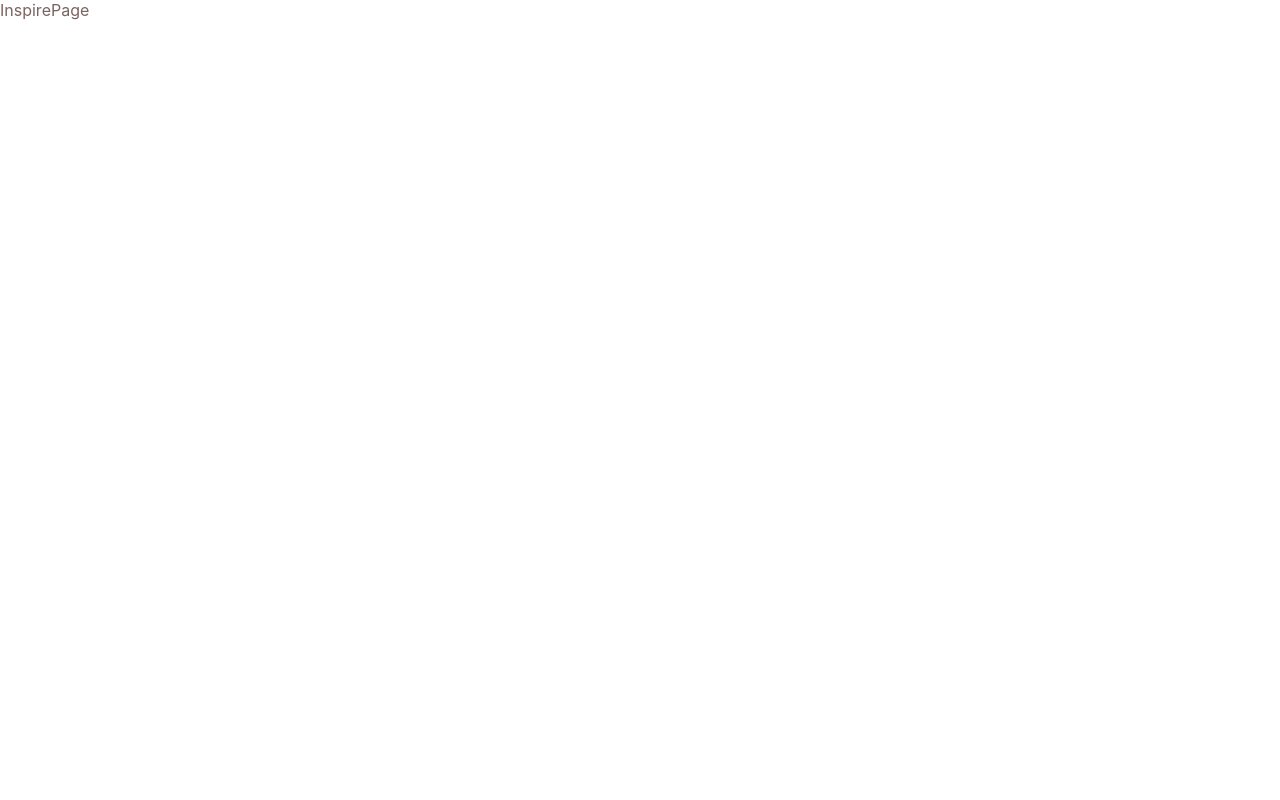
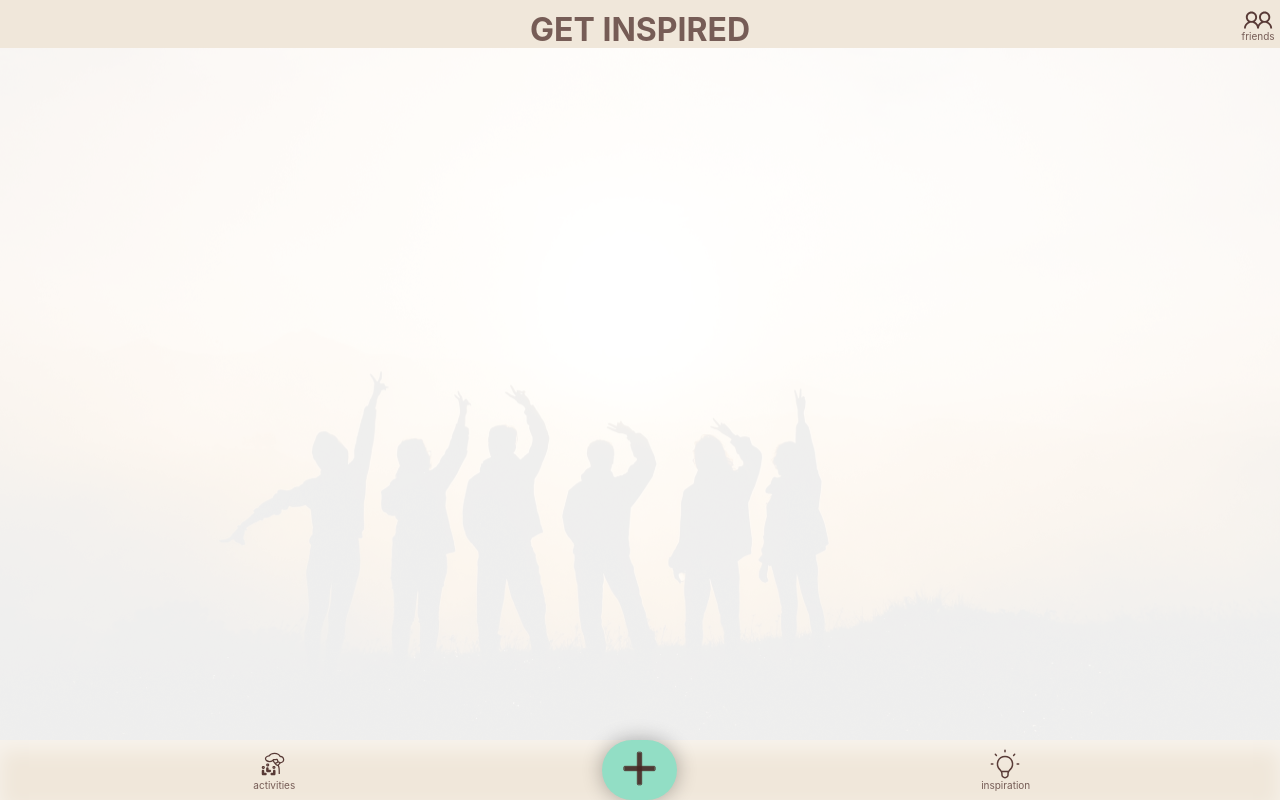
Before and after one commit to JelenadlS/capstone-project, a React (Create React App) app: page /getinspired in a window 1280 px wide. Built offline with nearby package versions, Linux system fonts and the light colour scheme.

Commit message:
Add main structure to new page

```diff
--- a/src/App.js
+++ b/src/App.js
@@ -129,7 +129,15 @@ export default function App() {
               />
             }
           />
-          <Route path="/getinspired" element={<GetInspiredPage />} />
+          <Route
+            path="/getinspired"
+            element={
+              <GetInspiredPage
+                handleResetPage={handleResetPage}
+                handleResetPageAndShowArrow={handleResetPageAndShowArrow}
+              />
+            }
+          />
         </Routes>
       </WrapperApp>
     </ErrorBoundary>
--- a/src/pages/EditActivityPage.js
+++ b/src/pages/EditActivityPage.js
@@ -21,11 +21,6 @@ export default function EditActivityPage({
   const { id } = useParams();
   const activityToEdit = activities.find(activity => activity.id === id);
 
-  function resetForm() {
-    navigate(`/${activityToEdit.friend}/${activityToEdit.activity}`);
-    setPhoto('');
-  }
-
   return (
     <Picture>
       <Header handleResetPage={handleResetPage}>
@@ -47,4 +42,9 @@ export default function EditActivityPage({
       </Main>
     </Picture>
   );
+
+  function resetForm() {
+    navigate(`/${activityToEdit.friend}/${activityToEdit.activity}`);
+    setPhoto('');
+  }
 }
--- a/src/pages/GetInspiredPage.js
+++ b/src/pages/GetInspiredPage.js
@@ -1,5 +1,29 @@
+import { Link } from 'react-router-dom';
 import styled from 'styled-components';
 
-export default function GetInspiredPage() {
-  return <div>InspirePage</div>;
+import Header from '../components/Header';
+import Main from '../components/Main';
+import Navigation from '../components/Navigation';
+import Picture from '../components/Picture';
+
+import newIcon from '../images/newIcon.svg';
+
+export default function GetInspiredPage({
+  handleResetPage,
+  handleResetPageAndShowArrow,
+}) {
+  return (
+    <Picture>
+      <Header handleResetPage={handleResetPage}>Get Inspired</Header>
+      <Main></Main>
+      <Navigation
+        handleResetPage={handleResetPage}
+        handleResetPageAndShowArrow={handleResetPageAndShowArrow}
+      >
+        <Link to="/newactivity">
+          <img src={newIcon} alt="new" />
+        </Link>
+      </Navigation>
+    </Picture>
+  );
 }
```
